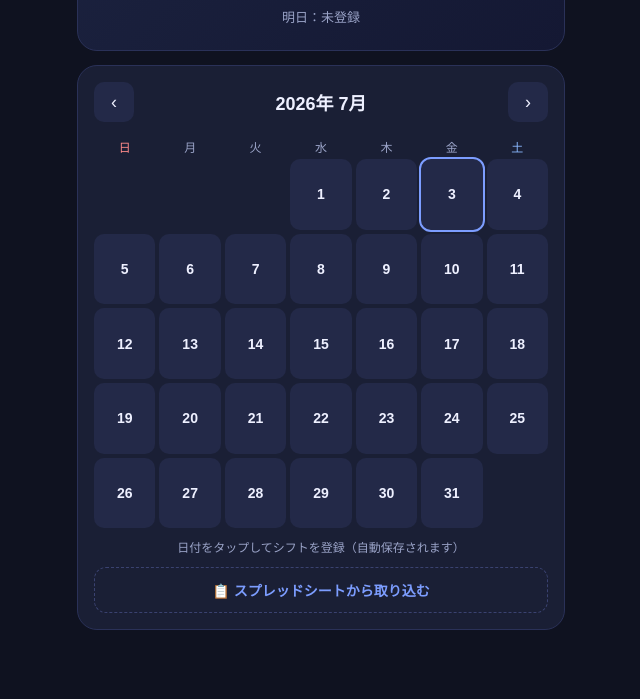
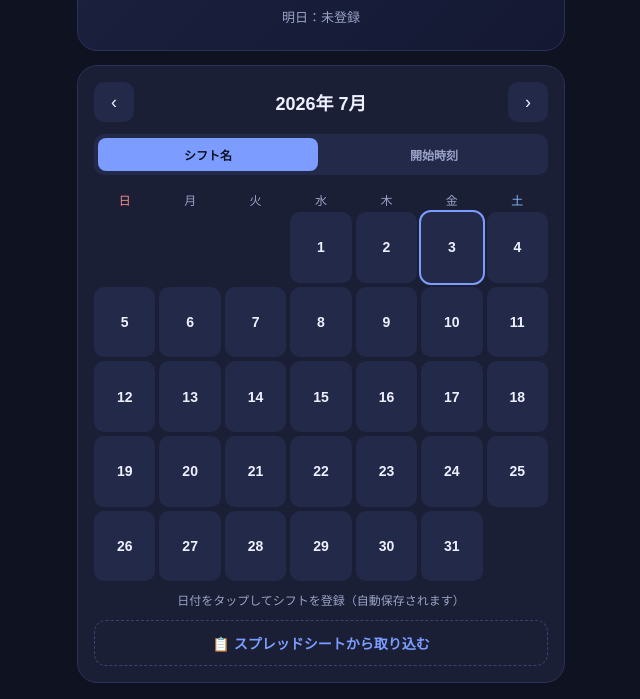
Before and after one commit to theperle/shift-clock, a plain HTML site: page index.html in a window 1280 px wide. Shown: the part 200-899 px from the top of the page, without its empty margins (319-959 px from the left). Before the commit the page ends 846 px from the top, so only its background shows below. Drawn offline with Linux system fonts and the light colour scheme.

Commit message:
Add calendar toggle to show start time instead of shift name
Lets you switch each day tag between the shift name and its
actual start time so custom-time entries are readable at a glance.

Co-Authored-By: Claude Sonnet 5 <noreply@anthropic.com>

```diff
--- a/index.html
+++ b/index.html
@@ -80,6 +80,16 @@
     border: none; border-radius: 10px;
     width: 40px; height: 40px; font-size: 18px; cursor: pointer;
   }
+  .display-toggle {
+    display: flex; gap: 6px; margin-bottom: 12px;
+    background: var(--card2); border-radius: 10px; padding: 4px;
+  }
+  .toggle-opt {
+    flex: 1; border: none; background: transparent; color: var(--sub);
+    font-size: 12px; font-weight: 700; padding: 8px 4px; border-radius: 8px;
+    cursor: pointer;
+  }
+  .toggle-opt.active { background: var(--accent); color: #0c1024; }
   .weekdays, .days {
     display: grid; grid-template-columns: repeat(7, 1fr); gap: 4px;
   }
@@ -187,6 +197,10 @@
     <h2 id="calTitle"></h2>
     <button class="nav-btn" id="nextBtn">›</button>
   </div>
+  <div class="display-toggle">
+    <button class="toggle-opt" id="toggleName">シフト名</button>
+    <button class="toggle-opt" id="toggleTime">開始時刻</button>
+  </div>
   <div class="weekdays">
     <div>日</div><div>月</div><div>火</div><div>水</div><div>木</div><div>金</div><div>土</div>
   </div>
@@ -222,6 +236,7 @@ const SHIFT_TYPES = [
 const WEEK = ["日","月","火","水","木","金","土"];
 let shifts = JSON.parse(localStorage.getItem("shifts") || "{}");
 let viewYear, viewMonth; // 表示中の年月
+let calDisplayMode = localStorage.getItem("calDisplayMode") || "name"; // "name" | "time"
 let selectedKey = null;
 
 function keyOf(y, m, d) {
@@ -324,12 +339,26 @@ function renderCalendar() {
     if (viewYear === now.getFullYear() && viewMonth === now.getMonth() && d === now.getDate())
       btn.classList.add("today");
     const t = resolveShift(shifts[keyOf(viewYear, viewMonth, d)]);
+    let tagText = "";
+    if (t) tagText = (calDisplayMode === "time" && t.id !== "off") ? t.start : t.name;
     btn.innerHTML = `<span class="num">${d}</span>` +
-      (t ? `<span class="tag" style="background:${t.color};color:#10132a">${t.name}</span>` : "");
+      (t ? `<span class="tag" style="background:${t.color};color:#10132a">${tagText}</span>` : "");
     btn.onclick = () => openSheet(d);
     days.appendChild(btn);
   }
 }
+
+function setCalDisplayMode(mode) {
+  calDisplayMode = mode;
+  localStorage.setItem("calDisplayMode", mode);
+  document.getElementById("toggleName").classList.toggle("active", mode === "name");
+  document.getElementById("toggleTime").classList.toggle("active", mode === "time");
+  renderCalendar();
+}
+document.getElementById("toggleName").onclick = () => setCalDisplayMode("name");
+document.getElementById("toggleTime").onclick = () => setCalDisplayMode("time");
+document.getElementById("toggleName").classList.toggle("active", calDisplayMode === "name");
+document.getElementById("toggleTime").classList.toggle("active", calDisplayMode === "time");
 
 function openSheet(d) {
   selectedKey = keyOf(viewYear, viewMonth, d);
```
